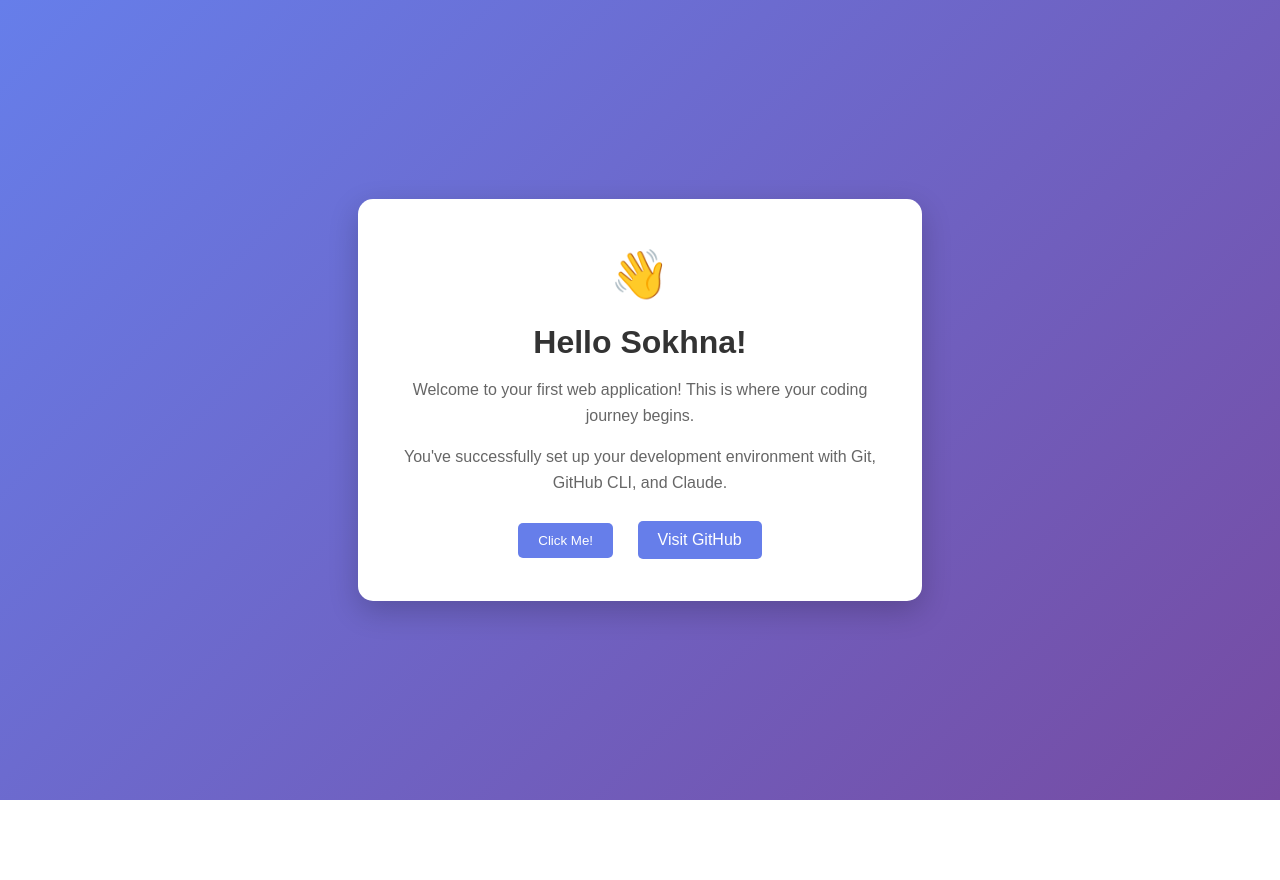
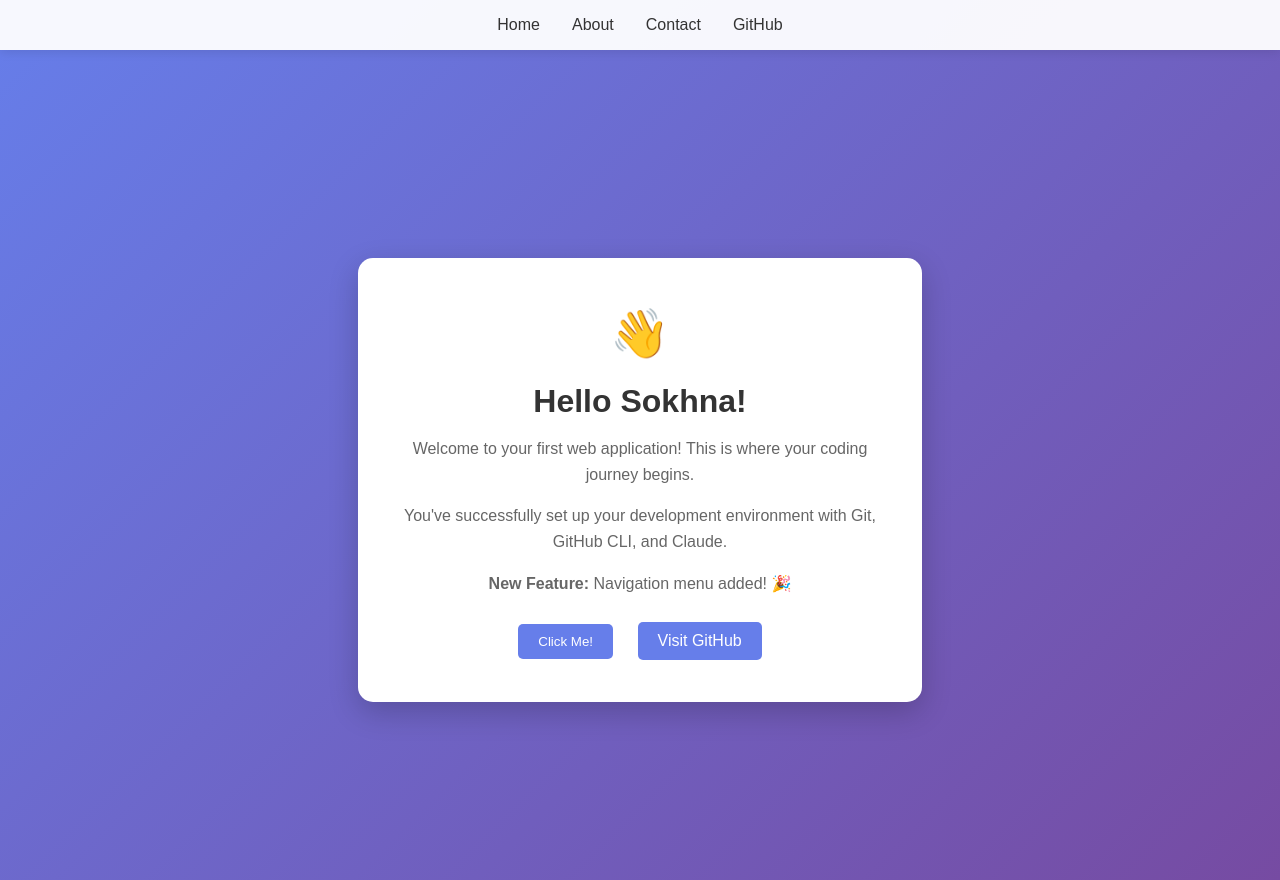
Before and after one commit to sob1212/my-first-app, a plain HTML site: page index.html in a window 1280 px wide. Before the commit the page ends 800 px from the top, so only its background shows below. Drawn offline with Linux system fonts and the light colour scheme.

Commit message:
Add navigation menu to website

```diff
--- a/index.html
+++ b/index.html
@@ -11,10 +11,46 @@
             margin: 0;
             padding: 0;
             min-height: 100vh;
+        }
+
+        .navbar {
+            background: rgba(255, 255, 255, 0.95);
+            padding: 1rem 2rem;
+            box-shadow: 0 2px 10px rgba(0,0,0,0.1);
+            position: fixed;
+            top: 0;
+            width: 100%;
+            box-sizing: border-box;
+        }
+
+        .nav-links {
+            display: flex;
+            justify-content: center;
+            gap: 2rem;
+            list-style: none;
+            margin: 0;
+            padding: 0;
+        }
+
+        .nav-links a {
+            color: #333;
+            text-decoration: none;
+            font-weight: 500;
+            transition: color 0.3s;
+        }
+
+        .nav-links a:hover {
+            color: #667eea;
+        }
+
+        .main-content {
             display: flex;
             justify-content: center;
             align-items: center;
+            min-height: 100vh;
+            padding-top: 80px;
         }
+
         .container {
             background: white;
             padding: 2rem;
@@ -52,15 +88,27 @@
     </style>
 </head>
 <body>
+    <nav class="navbar">
+        <ul class="nav-links">
+            <li><a href="#home">Home</a></li>
+            <li><a href="#about">About</a></li>
+            <li><a href="#contact">Contact</a></li>
+            <li><a href="https://github.com/sob1212/my-first-app" target="_blank">GitHub</a></li>
+        </ul>
+    </nav>
+
+    <div class="main-content">
         <div class="container">
             <div class="emoji">👋</div>
             <h1>Hello Sokhna!</h1>
             <p>Welcome to your first web application! This is where your coding journey begins.</p>
             <p>You've successfully set up your development environment with Git, GitHub CLI, and Claude.</p>
+            <p><strong>New Feature:</strong> Navigation menu added! 🎉</p>
             <div>
                 <button class="button" onclick="alert('Great job! You clicked the button!')">Click Me!</button>
                 <a href="https://github.com" class="button" target="_blank">Visit GitHub</a>
             </div>
         </div>
+    </div>
 </body>
 </html>
```
Lines whose indentation alone changed are shown as unchanged.
